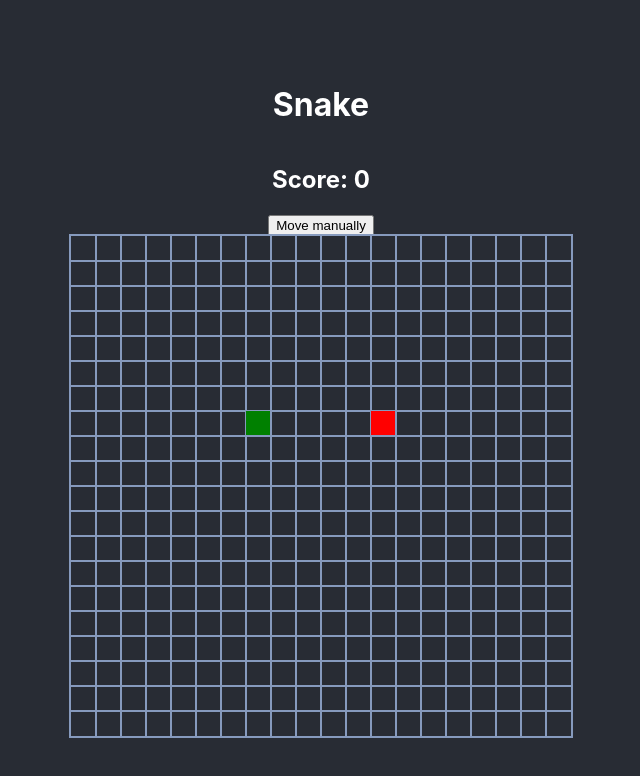
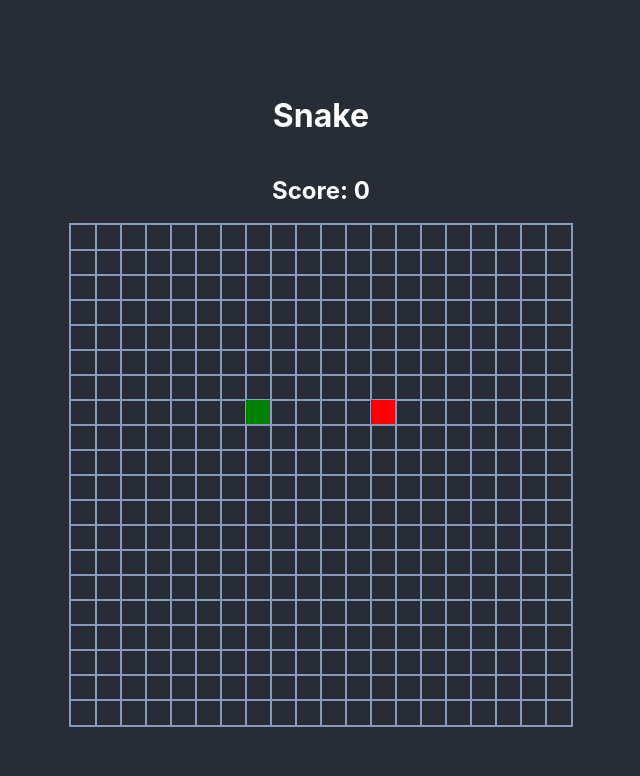
Before and after one commit to hubcio2115/snake, a React (Vite) app: page / in a window 1280 px wide. Shown: the top 776 px of the page, without its empty margins (319-959 px from the left). Built offline with nearby package versions, Linux system fonts and the light colour scheme.

Commit message:
feat: snake now moves by itself!

```diff
--- a/src/components/Board.tsx
+++ b/src/components/Board.tsx
@@ -9,6 +9,7 @@ import {
   isOutOfBounds,
 } from 'utils/lib';
 import 'styles/Board.scss';
+import { useInterval } from 'utils/hooks';
 
 const BOARD_SIZE = 20;
 
@@ -48,16 +49,16 @@ const Board = (): JSX.Element => {
   };
 
   useEffect(() => {
-    //   setInterval(() => {
-    //     moveSnake();
-    //   }, 1000);
-
     window.addEventListener('keydown', (event) => {
       const newDirection = getDirectionFromKey(event.key);
 
       if (newDirection !== '') setDirection(newDirection);
     });
   }, []);
+
+  useInterval(() => {
+    moveSnake();
+  }, 300);
 
   const handleFoodConsumption = (newSnakeCells: Set<number>) => {
     const maxPossibleCellValue = BOARD_SIZE * BOARD_SIZE;
@@ -232,7 +233,6 @@ const Board = (): JSX.Element => {
   return (
     <>
       <h2>Score: {score}</h2>
-      <button onClick={() => moveSnake()}>Move manually</button>
       <div className="board">
         {board.map((row, rowIndex) => {
           return (
```
